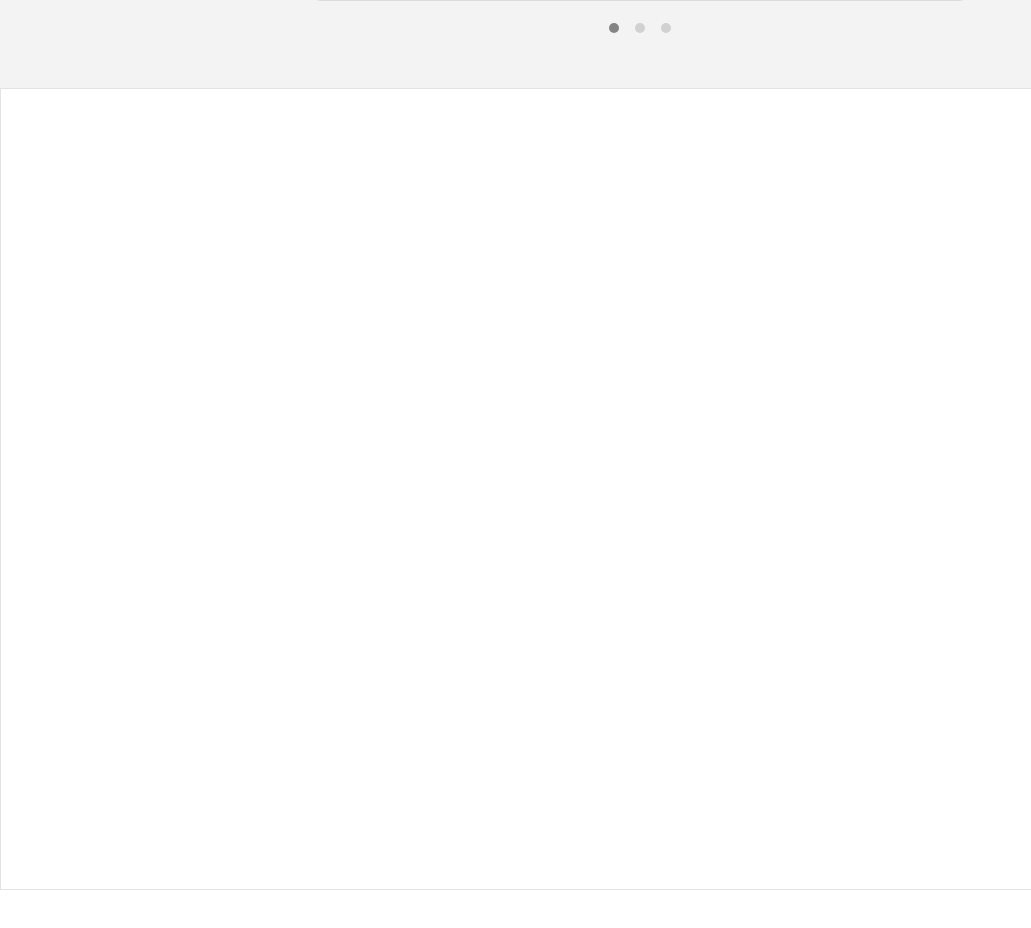
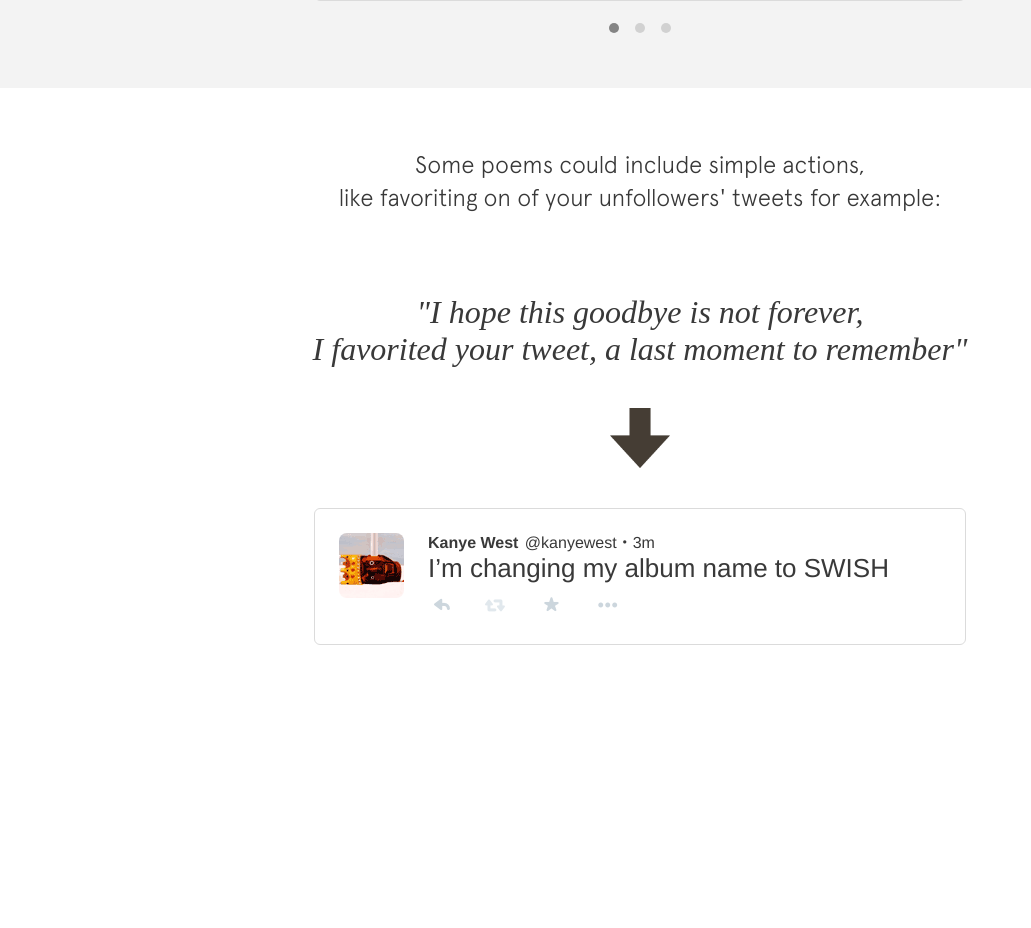
Before and after one commit to tomgalle/goodbye_unfollower, a PHP site: page / in a window 1280 px wide. Shown: the part 1552-2480 px from the top of the page, without its empty margins (0-1031 px from the left). Before the commit the page ends 2442 px from the top, so only its background shows below. Run offline with PHP 8.4, Linux system fonts and the light colour scheme; some libraries are stand-ins or nearby versions.

Commit message:
frontend update

```diff
--- a/css/main.css
+++ b/css/main.css
@@ -65,7 +65,9 @@
 	color: white;
 	font-size: 26px;
 	text-align: center;
-	margin-top: 35px;
+	margin-top: 45px;
+	color: #ffffff;
+	/*background-color: #393939;*/
 }
 
 
@@ -179,6 +181,18 @@
 
 
 
+.subpageheader{
+	color: #383838;
+	margin-top: 60px;
+	font-size: 24px;
+	line-height: 33px;
+	text-align: center;
+}
+
+.subpageheader span {
+	font-size: 18px;
+}
+
 
 
 
@@ -218,16 +232,58 @@
 	width: 100%;
 	background-color: #f3f3f3;
 	display: inline-block;
-
-
-}
-
-.pagethree{
-
 }
 
 
-.pagefour{
+
+
+
+
+.pagethree{
+	height: 840px;
+	width: 100%;
+	background-color: #ffffff;
+	display: inline-block;
+}
+
+
+
+.actiontweettext{
+	font-family: "Times New Roman", Times, serif;
+	font-style: italic;
+	color: black;
+	text-align: center;
+	font-size: 32px;
+	margin-top: 80px;
+	color: #393939;
+}
+
+
+
+
+.arrowdown{
+	width: 60px;
+	height: 60px;
+	/*background: url(img/arrowdown.png)*/
+	margin: 0 auto;
+	margin-top:40px;
+	/*margin-bottom: 20px;*/
+	opacity: 0.9;
+}
+
+
+.actiontweet{
+	width: 650px;
+	height: 135px;
+		/*display: inline-block;*/
+	background-color: white;
+	border: 1px solid #dbdbdb;
+	text-align: left;
+	-moz-border-radius: 6px; -webkit-border-radius: 6px; border-radius: 6px;  -khtml-border-radius: 6px;
+	font-family: "HelveticaNeue-Light", "Helvetica Neue Light", "Helvetica Neue", Helvetica, Arial, "Lucida Grande", sans-serif;
+	margin: 0 auto;
+	margin-top: 40px;
+	position: relative;
 
 }
 
@@ -236,18 +292,56 @@
 
 
 
+.profilepiclarge{
+	width: 65px;
+	height: 65px;
+	/*padding-top: 10px;*/
+	/*float: left;*/
+	display: inline-block;
+	-moz-border-radius: 8px;
+	-webkit-border-radius: 8px;
+	border-radius: 8px;
+	-khtml-border-radius: 8px;
+	background-color: gray;
+	margin: 24px 24px;
+	float: left;
+	background: url(img/kanye2.png);
 
-.subpageheader{
-	color: #383838;
-	margin-top: 60px;
-	font-size: 24px;
-	line-height: 33px;
-	text-align: center;
 }
 
-.subpageheader span {
-	font-size: 18px;
+
+.actiontweetname{
+	color: #393939;
+	font-size: 16px;
+	display: inline-block;
+	float: left;
+	margin-top: 25px;
+	font-weight: bold;
 }
+
+.actiontweetname span{
+		font-weight: normal;
+		margin-left: 2px;
+
+}
+
+
+
+.actiontweetcontent{
+	color: #393939;
+	font-size: 26px;
+	display: inline-block;
+	float: left;
+	margin-top: 2px;
+}
+
+.actiontweetfooter{
+	/*background: url(img/tweetfooter.png)*/
+	display: inline-block;
+	float: left;
+	margin-top: 10px;
+}
+
 
 
 
@@ -257,30 +351,20 @@
   position: absolute;
   bottom: 20px;
   left: 25px;
-  /*right: 0;*/
-  /*margin: 0 auto;*/
   font-size: 16px;
-  /*width: 64px;*/
   color: white;
   border-bottom: 1px solid white;
-  /*color: red;*/
   z-index: 200;
 }
-
-
 
 
 .footerright{
   position: absolute;
   bottom: 20px;
   right: 25px;
-  /*right: 0;*/
-  /*margin: 0 auto;*/
   font-size: 16px;
-  /*width: 64px;*/
   color: white;
   border-bottom: 1px solid white;
-  /*color: red;*/
   z-index: 200;
 }
 
--- a/css/tweets.css
+++ b/css/tweets.css
@@ -63,6 +63,10 @@
 	background: url(img/profile_pic_02.jpg);
 }
 
+
+
+
+
 .name {
 	font-size: 17px;
 	font-weight: bold;
@@ -103,17 +107,27 @@
 	position: relative;
 	overflow: hidden;
 	z-index: 100;
-
 }
 
-.tweetimg:before{
+
+.poem01{background: url(img/examplepoem_02.jpg);}
+
+.poem02{ background: url(img/examplepoem_04.png);}
+
+.poem03{ background: url(img/examplepoem_03.png);}
+
+
+
+
+
+/*.tweetimg:before{
 	content: "";
 	position: absolute;
 	width: 100%;
 	height: 100%;
 	z-index: -100;
 	background: url(img/examplepoem_02.jpg);
-}
+}*/
 
 
 .line {
--- a/index.html
+++ b/index.html
@@ -124,7 +124,6 @@
 
                 <div class="subpageheader">
                     Every unfollower deserves a honorable goodbye<br> Here are some examples:
-                    <!-- <span>(don’t worry, you can limit the amount of unfollowers you send this to)</span>             -->
                 </div>
 
 
@@ -167,8 +166,8 @@
                             </div> <!-- profile -->
 
 
-                            <div class="tweettext">Goodbye @tomgalle, I'm sad to see you go.</div>
-                            <div class="tweetimg poem01">  </div>
+                            <div class="tweettext">Goodbye @qanta, I'm sad to see you go.</div>
+                            <div class="tweetimg poem02">  </div>
 
                             <div class="line"></div>
                             <div class="tweetbottom">
@@ -189,8 +188,8 @@
                                 <div class="handle">@tomgalle</div>
                             </div> <!-- profile -->
 
-                            <div class="tweettext">Goodbye @qanta, I'm sad to see you go.</div>
-                            <div class="tweetimg poem01">  </div>
+                            <div class="tweettext">Goodbye @yungjake, I'm sad to see you go.</div>
+                            <div class="tweetimg poem03">  </div>
 
                             <div class="line"></div>
                             <div class="tweetbottom">
@@ -230,7 +229,40 @@
 
 
 
-        <div class="pagethree section">
+
+
+
+        <div class="pagethree">
+
+            <div class="subpageheader">
+                Some poems could include simple actions, <br>
+                like favoriting on of your unfollowers' tweets for example: <br>
+                <!-- Don’t worry, we won’t overdo it.            -->
+            </div>
+
+
+            <div class="actiontweettext">
+                "I hope this goodbye is not forever,<br>
+                I <span>favorited</span> your tweet, a last moment to remember"
+            </div>
+
+
+            <div class="arrowdown">
+                <img src="img/arrowdown.png" alt="arrow down" width="60px" height="60px">
+            </div>
+
+            <div class="actiontweet">
+
+                    <div class="profilepiclarge"></div>
+                    <div class="actiontweetname">Kanye West <span>@kanyewest・3m</span></div>
+                    <div class="actiontweetcontent">I’m changing my album name to SWISH</div>
+                    <div class="actiontweetfooter"><img src="img/tweetfooter.png" alt=""></div>
+                    <div id="star-five"></div>
+            </div> <!-- actiontweet -->
+
+
+
+
 
         </div> <!-- pagethree -->
 
```
Also changed, not shown: css/img/arrowdown.png (added), css/img/examplepoem_03.png (added), css/img/examplepoem_04.png (added), css/img/kanye.jpg (added), css/img/kanye2.png (added), css/img/tweetfooter.png (added), img/arrowdown.png (added), img/kanye.jpg (added), img/kanye.png (added), img/tweetfooter.png (added).
